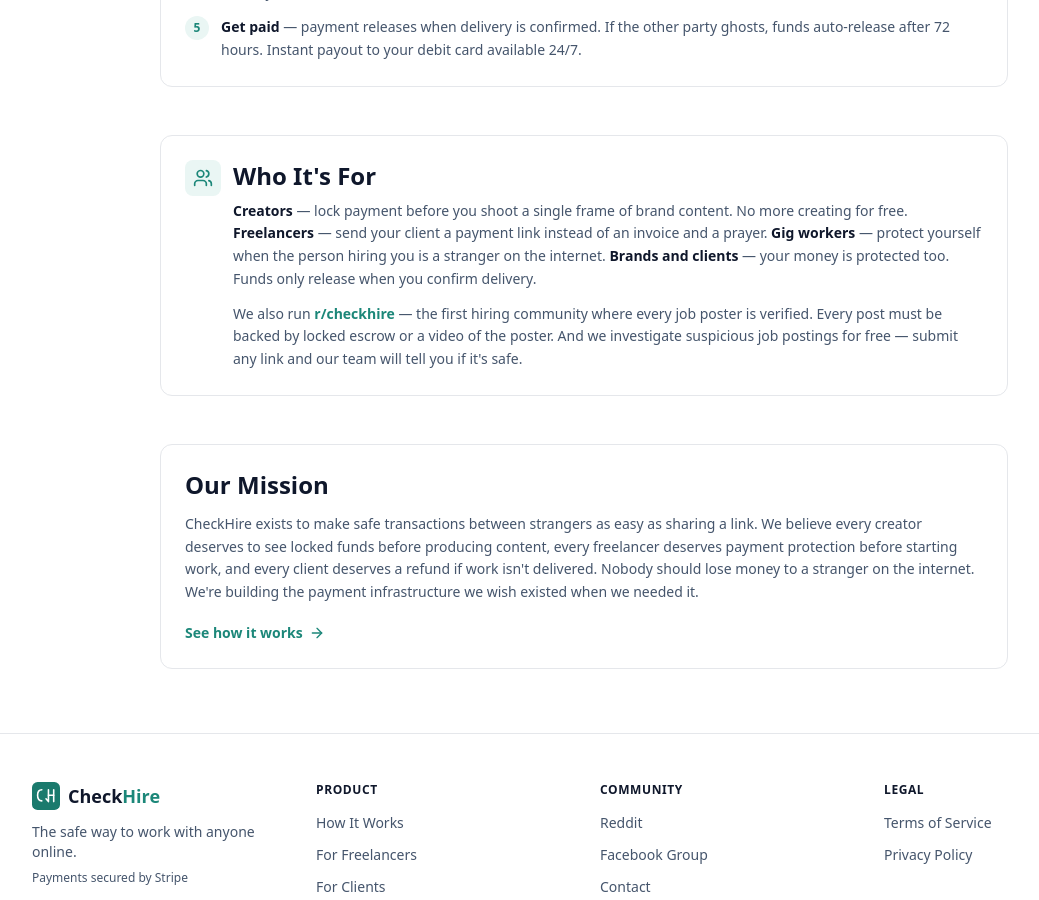
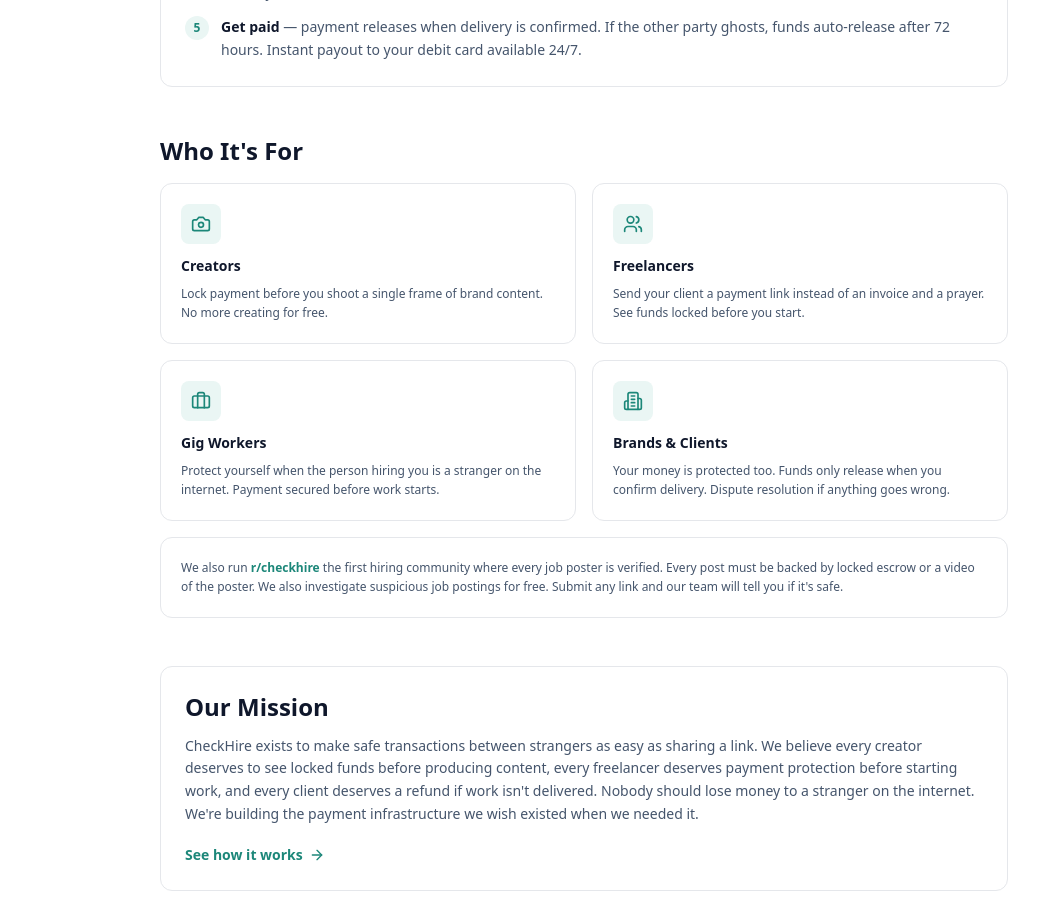
Before and after one commit to gracebotly/checkhire-app, a Next.js app: page /about in a window 1280 px wide. Shown: the part 1480-2380 px from the top of the page, without its empty margins (56-1095 px from the left). Built offline with nearby package versions, Linux system fonts and the light colour scheme; no server answers.

Commit message:
Refactor About audience section into 2x2 card grid

```diff
--- a/src/app/about/about-content.tsx
+++ b/src/app/about/about-content.tsx
@@ -9,6 +9,9 @@
   Clock,
   DollarSign,
   Users,
+  Camera,
+  Briefcase,
+  Building2,
   ArrowRight,
 } from "lucide-react";
 
@@ -219,29 +222,80 @@
         initial={{ opacity: 0, y: 8 }}
         animate={{ opacity: 1, y: 0 }}
         transition={{ duration: 0.25, ease: "easeOut", delay: 0.16 }}
-        className="mt-12 rounded-xl border border-gray-200 bg-white p-6"
+        className="mt-12"
       >
-        <div className="flex items-start gap-3">
-          <div className="rounded-lg bg-brand-muted p-2">
-            <Users className="h-5 w-5 text-brand" />
-          </div>
-          <div>
         <h2 className="font-display text-2xl font-semibold text-slate-900">
           Who It&apos;s For
         </h2>
-            <p className="mt-2 text-sm leading-relaxed text-slate-600">
-              <strong className="text-slate-900">Creators</strong> — lock
-              payment before you shoot a single frame of brand content. No more
-              creating for free.{" "}
-              <strong className="text-slate-900">Freelancers</strong> — send
-              your client a payment link instead of an invoice and a prayer.{" "}
-              <strong className="text-slate-900">Gig workers</strong> — protect
-              yourself when the person hiring you is a stranger on the internet.{" "}
-              <strong className="text-slate-900">Brands and clients</strong> —
-              your money is protected too. Funds only release when you confirm
-              delivery.
+        <div className="mt-4 grid gap-4 md:grid-cols-2">
+          <motion.div
+            initial={{ opacity: 0, y: 8 }}
+            animate={{ opacity: 1, y: 0 }}
+            transition={{ duration: 0.25, ease: "easeOut", delay: 0.16 }}
+            className="rounded-xl border border-gray-200 bg-white p-5"
+          >
+            <div className="mb-3 flex h-10 w-10 items-center justify-center rounded-lg bg-brand-muted">
+              <Camera className="h-5 w-5 text-brand" />
+            </div>
+            <h3 className="text-sm font-semibold text-slate-900">Creators</h3>
+            <p className="mt-2 text-xs text-slate-600 leading-relaxed">
+              Lock payment before you shoot a single frame of brand content. No
+              more creating for free.
             </p>
-            <p className="mt-3 text-sm leading-relaxed text-slate-600">
+          </motion.div>
+          <motion.div
+            initial={{ opacity: 0, y: 8 }}
+            animate={{ opacity: 1, y: 0 }}
+            transition={{ duration: 0.25, ease: "easeOut", delay: 0.2 }}
+            className="rounded-xl border border-gray-200 bg-white p-5"
+          >
+            <div className="mb-3 flex h-10 w-10 items-center justify-center rounded-lg bg-brand-muted">
+              <Users className="h-5 w-5 text-brand" />
+            </div>
+            <h3 className="text-sm font-semibold text-slate-900">
+              Freelancers
+            </h3>
+            <p className="mt-2 text-xs text-slate-600 leading-relaxed">
+              Send your client a payment link instead of an invoice and a prayer.
+              See funds locked before you start.
+            </p>
+          </motion.div>
+          <motion.div
+            initial={{ opacity: 0, y: 8 }}
+            animate={{ opacity: 1, y: 0 }}
+            transition={{ duration: 0.25, ease: "easeOut", delay: 0.24 }}
+            className="rounded-xl border border-gray-200 bg-white p-5"
+          >
+            <div className="mb-3 flex h-10 w-10 items-center justify-center rounded-lg bg-brand-muted">
+              <Briefcase className="h-5 w-5 text-brand" />
+            </div>
+            <h3 className="text-sm font-semibold text-slate-900">
+              Gig Workers
+            </h3>
+            <p className="mt-2 text-xs text-slate-600 leading-relaxed">
+              Protect yourself when the person hiring you is a stranger on the
+              internet. Payment secured before work starts.
+            </p>
+          </motion.div>
+          <motion.div
+            initial={{ opacity: 0, y: 8 }}
+            animate={{ opacity: 1, y: 0 }}
+            transition={{ duration: 0.25, ease: "easeOut", delay: 0.28 }}
+            className="rounded-xl border border-gray-200 bg-white p-5"
+          >
+            <div className="mb-3 flex h-10 w-10 items-center justify-center rounded-lg bg-brand-muted">
+              <Building2 className="h-5 w-5 text-brand" />
+            </div>
+            <h3 className="text-sm font-semibold text-slate-900">
+              Brands &amp; Clients
+            </h3>
+            <p className="mt-2 text-xs text-slate-600 leading-relaxed">
+              Your money is protected too. Funds only release when you confirm
+              delivery. Dispute resolution if anything goes wrong.
+            </p>
+          </motion.div>
+        </div>
+        <p className="mt-4 rounded-xl border border-gray-200 bg-white p-5 text-xs text-slate-600 leading-relaxed">
           We also run{" "}
           <a
             href="https://reddit.com/r/checkhire"
@@ -251,13 +305,11 @@
           >
             r/checkhire
           </a>{" "}
-              — the first hiring community where every job poster is verified.
-              Every post must be backed by locked escrow or a video of the
-              poster. And we investigate suspicious job postings for free — submit
-              any link and our team will tell you if it&apos;s safe.
+          the first hiring community where every job poster is verified. Every
+          post must be backed by locked escrow or a video of the poster. We also
+          investigate suspicious job postings for free. Submit any link and our
+          team will tell you if it&apos;s safe.
         </p>
-          </div>
-        </div>
       </motion.section>
 
       {/* Mission */}
```
Lines whose indentation alone changed are shown as unchanged.
